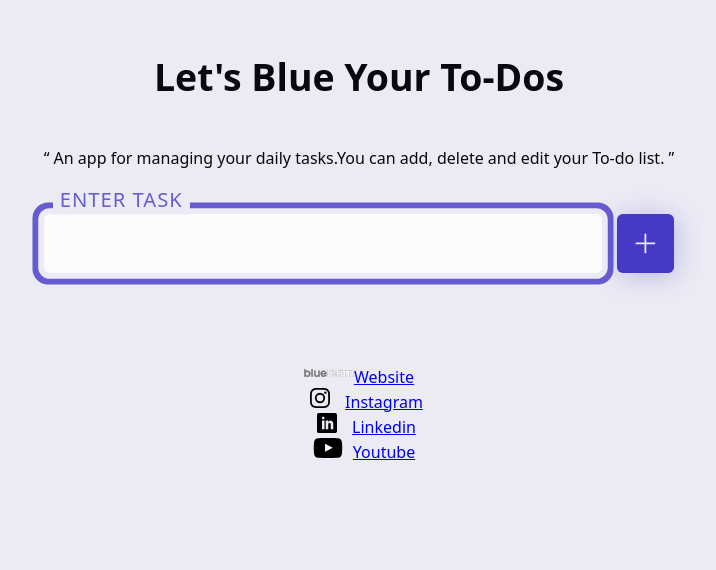
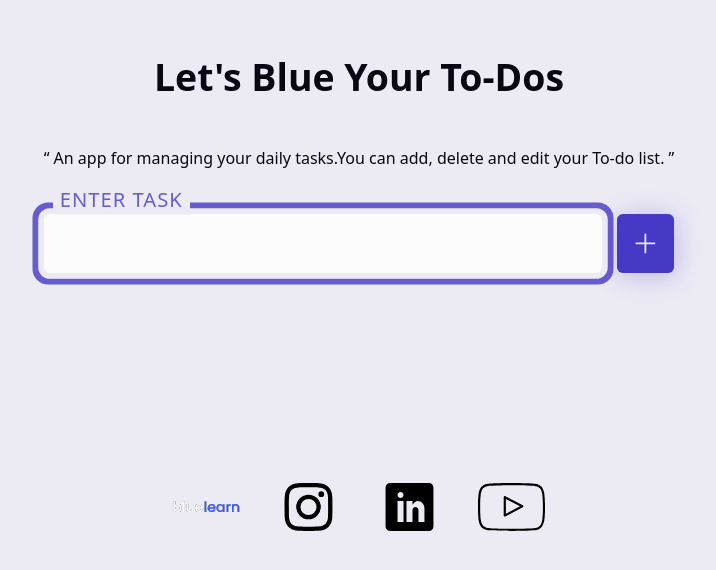
Before and after one commit to bluelearn-open-source/Lets-Blue-The-Hacktoberfest, a React (Vite) app: page / in a window 1280 px wide. Shown: the top 570 px of the page, without its empty margins (281-997 px from the left). Built offline with nearby package versions, Linux system fonts and the light colour scheme.

Commit message:
fixed logos in the footer

```diff
--- a/src/App.jsx
+++ b/src/App.jsx
@@ -55,11 +55,11 @@ function App() {
         />
       )}
         <footer>
-          <ul>
-      <li> <a href="https://www.bluelearn.in/"><img src= "src/assets/bluelearn-icon.svg" height="20" width="50"></img>Website</a></li>
-      <li> <a href="https://www.instagram.com/bluelearn.in/"> <img src= "src/assets/instagram-icon.svg" height="20" width="50"></img>Instagram</a></li>
-      <li> <a href="https://www.linkedin.com/company/bluelearn"><img src= "src/assets/linkedin-icon.svg" height="20" width="50"></img>Linkedin</a></li>
-      <li> <a href="https://www.youtube.com/channel/UCSuCYJ_jvzVJYFycR4WIZhw"><img src= "src/assets/youtube-icon.svg" height="20" width="50"></img>Youtube</a></li>
+          <ul id="logo-contain">
+      <li > <a href="https://www.bluelearn.in/"><img id="logos" src= "src/assets/bluelearn-icon.svg" height="0.9in"></img></a></li>
+      <li > <a href="https://www.instagram.com/bluelearn.in/"> <img id="logos" src= "src/assets/instagram-icon.svg" ></img></a></li>
+      <li > <a href="https://www.linkedin.com/company/bluelearn"><img id="logos" src= "src/assets/linkedin-icon.svg" ></img></a></li>
+      <li > <a href="https://www.youtube.com/channel/UCSuCYJ_jvzVJYFycR4WIZhw"><img id="logos" src= "src/assets/youtube-line-icon.svg" ></img></a></li>
 
         </ul>
         </footer>
--- a/src/index.css
+++ b/src/index.css
@@ -112,7 +112,19 @@ h1 {
   font-size: calc(var(--_size) * 1.3);
   text-align: center;
 }
-
+#logo-contain{
+    display: flex;
+    justify-content: space-around;
+    align-items: center;
+    margin: 1rem;
+    padding :96px;
+}
+#logos{
+    color:red;
+    width: 0.7in;
+    height: 0.5in;
+    margin: 0.5rem;
+}
 .container {
   margin: 4vmax max(calc((100vw - 70rem) / 2), 1.5rem) 6em;
   display: grid;
```
Also changed, not shown: src/assets/bluelearn-icon.svg, src/assets/youtube-line-icon.svg (added).
